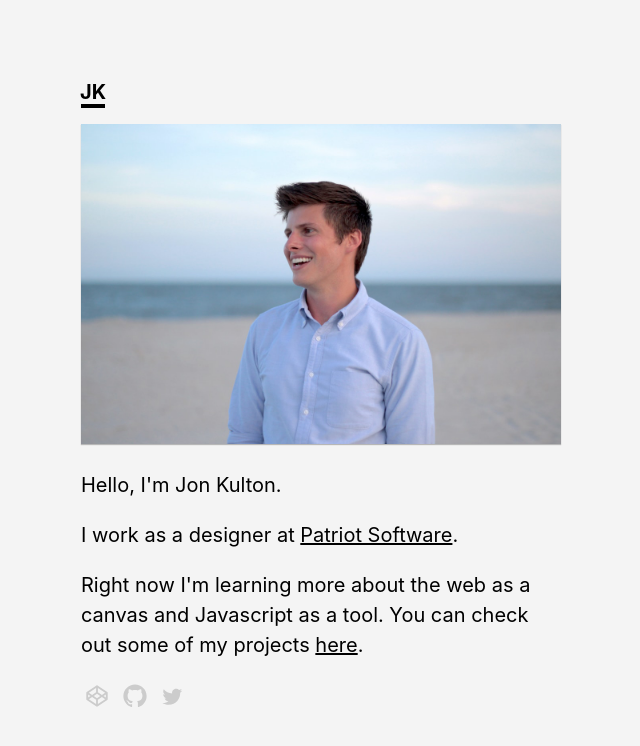
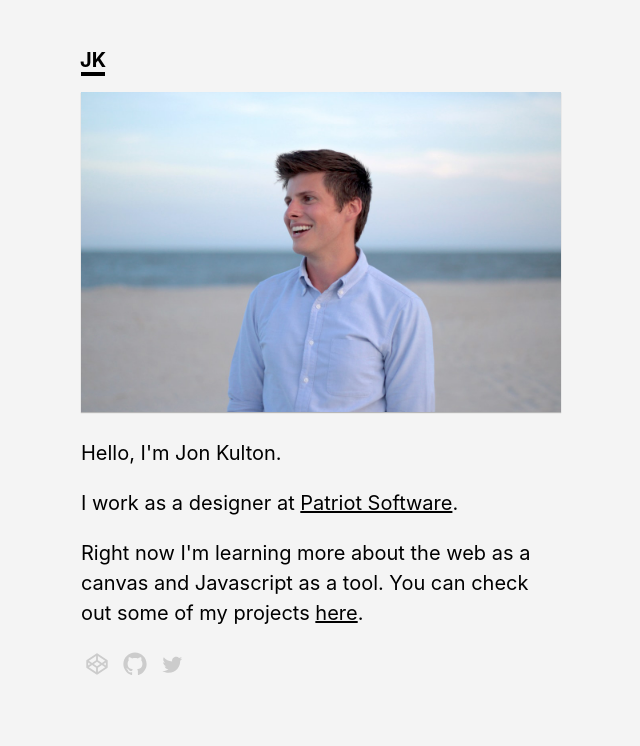
Before and after one commit to jkulton/jkulton.github.io, a Jekyll site: the page built from index.html, in a window 1280 px wide. Shown: the top 746 px of the page, without its empty margins (319-959 px from the left). Built offline with Jekyll 4.4.1, drawn with Linux system fonts in a browser that asks for light colours.

Commit message:
padding fix for large devices

```diff
--- a/index.html
+++ b/index.html
@@ -4,7 +4,7 @@ title: Jon Kulton
 ---
 
 <section class="w-100 h-100">
-	<section class="f5 lh-copy pa3 pt5-l mw6 center">
+	<section class="f5 lh-copy pa3 pt4-l mw6 center">
 
 		<a class="f4 grow mb3 h1 w1 mt3 dib pa1 no-underline bb b--black bw2 inline-flex items-center justify-center" href="/">
 			<span class="b black">JK</span>
--- a/projects/index.html
+++ b/projects/index.html
@@ -4,7 +4,7 @@ title: Projects
 ---
 
 <section class="w-100 h-100">
-	<section class="f5 lh-copy pa3 pt5-l mw6 center">
+	<section class="f5 lh-copy pa3 pt4-l mw6 center">
 
 			<a class="f4 grow mb3 h1 w1 mt3 dib pa1 no-underline bb b--black bw2 inline-flex items-center justify-center" href="/">
 				<span class="b black">JK</span>
```
